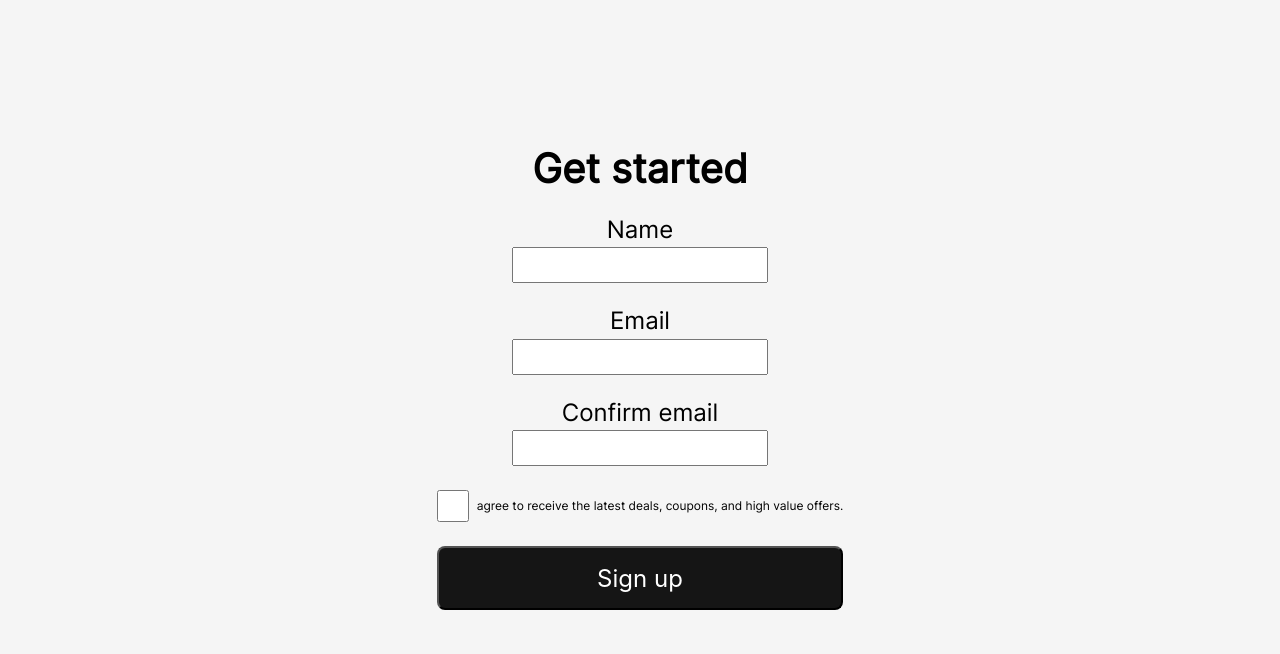
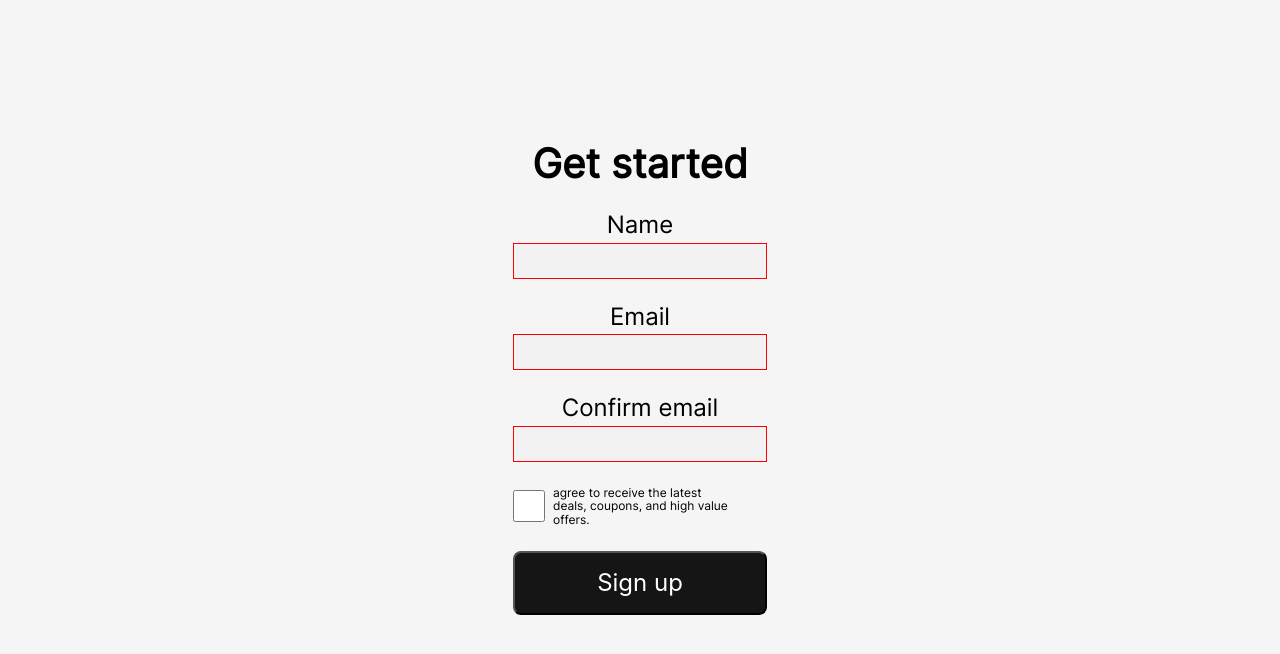
Before and after one commit to ComplexeExquis/odin-sign-up-form, a plain HTML site: page forms/breadly/breadly.html in a window 1280 px wide. Shown: the part 822-1476 px from the top of the page. Drawn offline with Linux system fonts and the light colour scheme; a web font is replaced by a local one.

Commit message:
mobile layout finished

```diff
--- a/forms/breadly/breadly.css
+++ b/forms/breadly/breadly.css
@@ -13,6 +13,9 @@
     src: url(/assets/fonts/static/Inter-Regular.ttf);
 }
 
+html {
+    scroll-behavior: smooth;
+}
 
 body {
     font-family: "inter";
@@ -86,7 +89,6 @@ h1 {
     }
 }
 
-
 .double-down-arrow-icon {
     position: absolute;
     bottom: 24px;
@@ -144,12 +146,24 @@ h1 {
 .input {
     max-width: 56.41vw;
     min-height: 2.25rem;
+    border: 0.50px #B9B9B9 solid;
+    background: #F2F2F2;
+}
+
+.input:valid {
+    border-color: green;
+}
+
+.input:invalid {
+    border-color: red;
 }
 
 .checkbox-container {
+    display: flex;
     flex-direction: row-reverse;
+    justify-content: center;
     gap: 8px;
-    max-width: 56.41vw;
+    max-width: min(56.41vw ,223px);
 }
 
 #checkbox {
@@ -171,19 +185,11 @@ h1 {
     font-size: 1.5rem;
 }
 
-/*
-double down arrow icon when clicked
-goes to sign up page, make sure the page is 100%vh and vw
-*/
+
 
 /*
 TODO:
-- form section
-    - input, style, follow odin project guidelines
-      such as when it is valid or not, show certain style
-    -
 
-- mobile design first
 - then desktop design
 
 */
--- a/forms/breadly/breadly.html
+++ b/forms/breadly/breadly.html
@@ -33,10 +33,12 @@
                     </p>
             </div>
 
-            <img
-                src="/assets/icons/doubleDownArrow.svg"
-                alt="arrow icon"
-                class="double-down-arrow-icon">
+            <a href="#bottom">
+                <img
+                    src="/assets/icons/doubleDownArrow.svg"
+                    alt="arrow icon"
+                    class="double-down-arrow-icon">
+            </a>
         </div>
     </div>
 
@@ -46,18 +48,18 @@
         <form class="form-container" action=""> <!-- do something -->
             <div class="input-container">
                 <label class="input-label" for="name">Name</label>
-                <input class="input " type="text" name="name" id="name">
+                <input required class="input " type="text" name="name" id="name">
             </div>
 
             <div class="email-and-confirm-email-container">
                 <div class="input-container">
                     <label class="input-label" for="email">Email</label>
-                    <input class="input " type="email" name="email" id="email">
+                    <input required class="input " type="email" name="email" id="email">
                 </div>
 
                 <div class="input-container">
                     <label class="input-label" for="email">Confirm email</label>
-                    <input class="input " type="email" name="email" id="email">
+                    <input required class="input " type="email" name="email" id="email">
                 </div>
             </div>
 
@@ -66,7 +68,7 @@
                 <input type="checkbox" name="checkbox" id="checkbox" value="agree">
             </div>
 
-            <button class="submit-btn" type="submit">Sign up</button>
+            <button id="bottom" class="submit-btn" type="submit">Sign up</button>
 
         </form>
 
```
